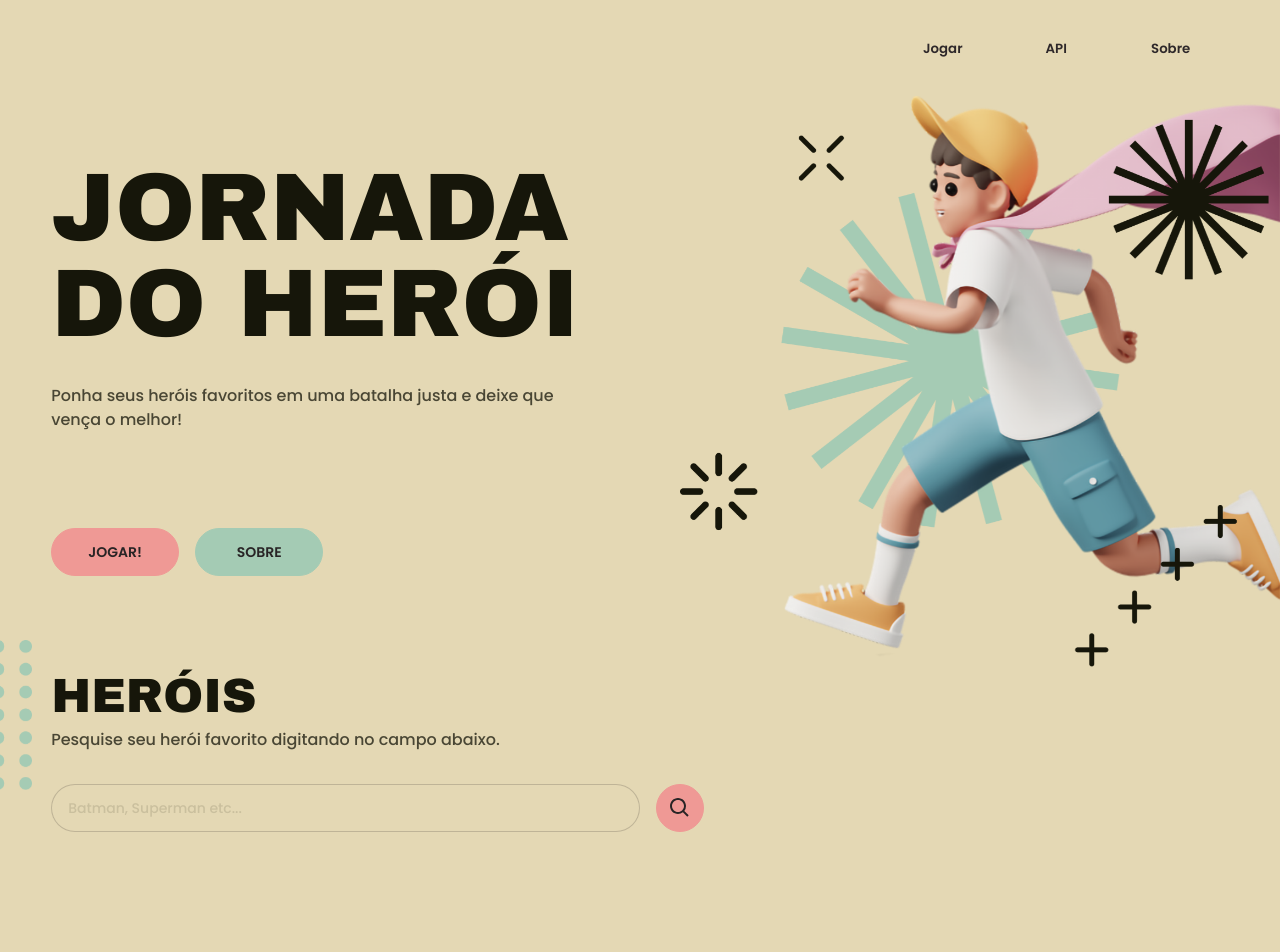
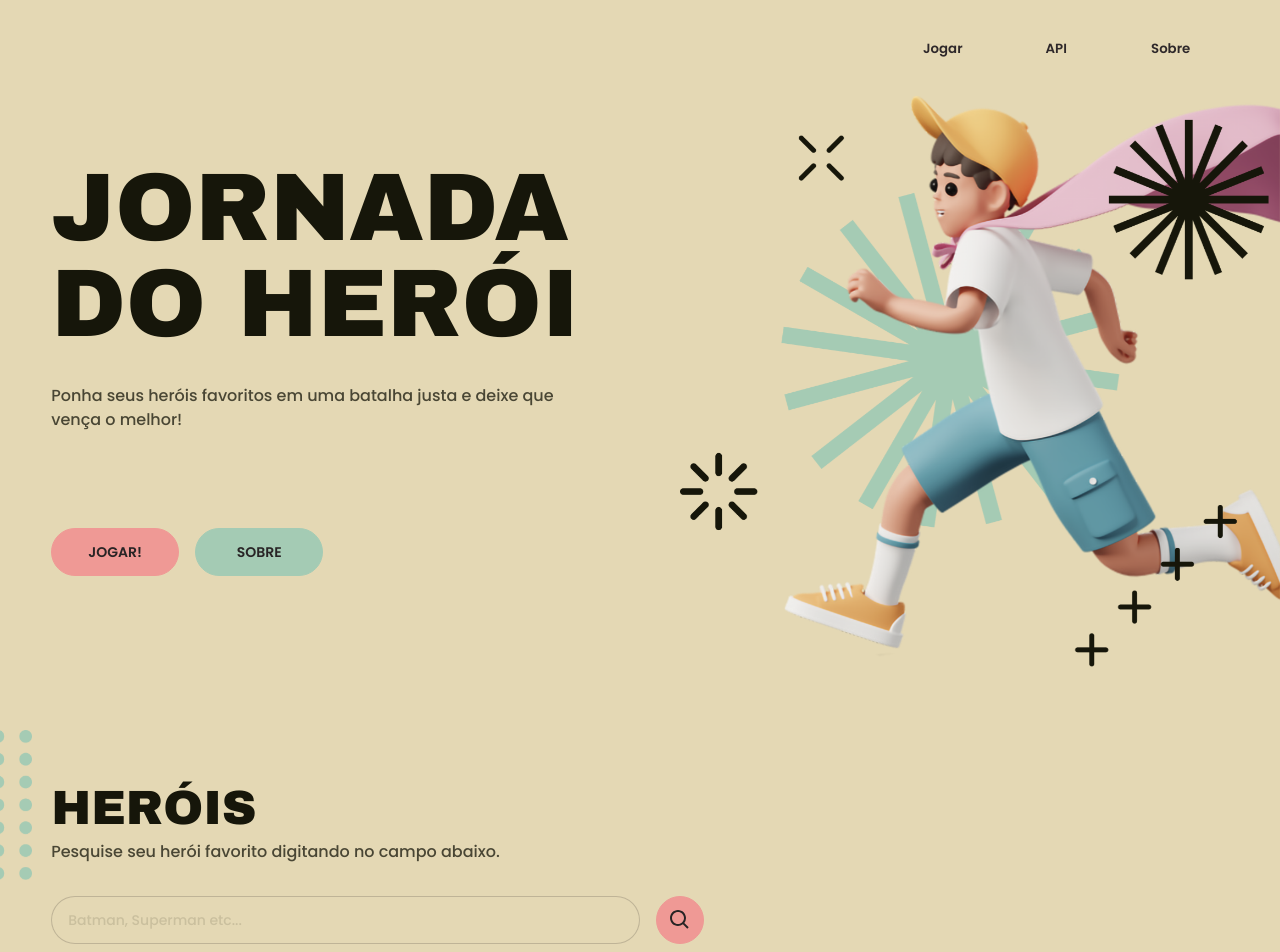
Before and after one commit to fnandesrafael/azapfy-challenge, a Next.js app: page / in a window 1280 px wide. Shown: the top 952 px of the page. Before the commit the page ends 864 px from the top, so only its background shows below. Built offline with nearby package versions, Linux system fonts and the light colour scheme.

Commit message:
fix: grid element posiiton

```diff
--- a/src/app/page.tsx
+++ b/src/app/page.tsx
@@ -14,7 +14,7 @@ export default function Home() {
 
       <Hero />
 
-      <section className="container mb-8 mt-48 px-[4vw] md:mt-24">
+      <section className="container mb-8 mt-48 px-[4vw] md:mt-52">
         <div className="flex flex-col">
           <h1 className="mb-2 font-head text-3xl uppercase md:text-5xl">
             Heróis
@@ -25,7 +25,7 @@ export default function Home() {
           <Image
             src={gridElement}
             alt=""
-            className="absolute left-0 top-[40rem] w-8"
+            className="absolute bottom-24 left-0 w-8"
           />
 
           <SearchBar />
```
